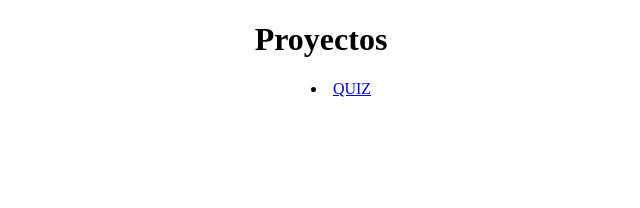
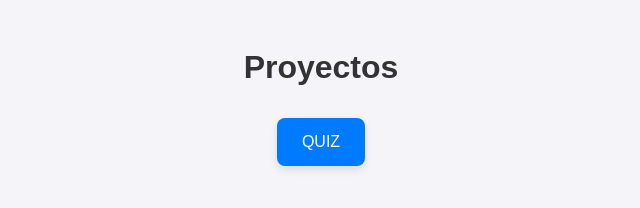
Before and after one commit to Edu-Maga/edu-maga.github.io, a plain HTML site: page index.html in a window 1280 px wide. Shown: the whole page, without its empty margins (319-959 px from the left). Drawn offline with Linux system fonts and the light colour scheme.

Commit message:
Estilos al index de inicio

```diff
--- a/styles.css
+++ b/styles.css
@@ -1,7 +1,42 @@
-h1{
+body {
+    font-family: Arial, sans-serif;
+    background-color: #f4f4f9;
+    padding: 20px;
     text-align: center;
 }
-ul{
-    text-align: center;
-    list-style-position: inside;
+
+h1 {
+    color: #333;
 }
+
+ul {
+    list-style-type: none;
+    padding: 0;
+}
+
+ul li {
+    display: inline-block;
+    margin: 10px;
+}
+
+ul li a {
+    display: inline-block;
+    padding: 15px 25px;
+    text-decoration: none;
+    color: #fff;
+    background-color: #007BFF;
+    border-radius: 8px;
+    box-shadow: 0 4px 8px rgba(0, 0, 0, 0.1);
+    transition: transform 0.2s, box-shadow 0.2s;
+}
+
+ul li a:hover {
+    background-color: #0056b3;
+    box-shadow: 0 8px 16px rgba(0, 0, 0, 0.2);
+    transform: translateY(-2px);
+}
+
+ul li a:active {
+    transform: translateY(1px);
+    box-shadow: 0 4px 8px rgba(0, 0, 0, 0.1);
+}
```
Also changed, not shown: QUIZ/index.html (+1 -1 lines), QUIZ/script.js (+4 -4 lines).
